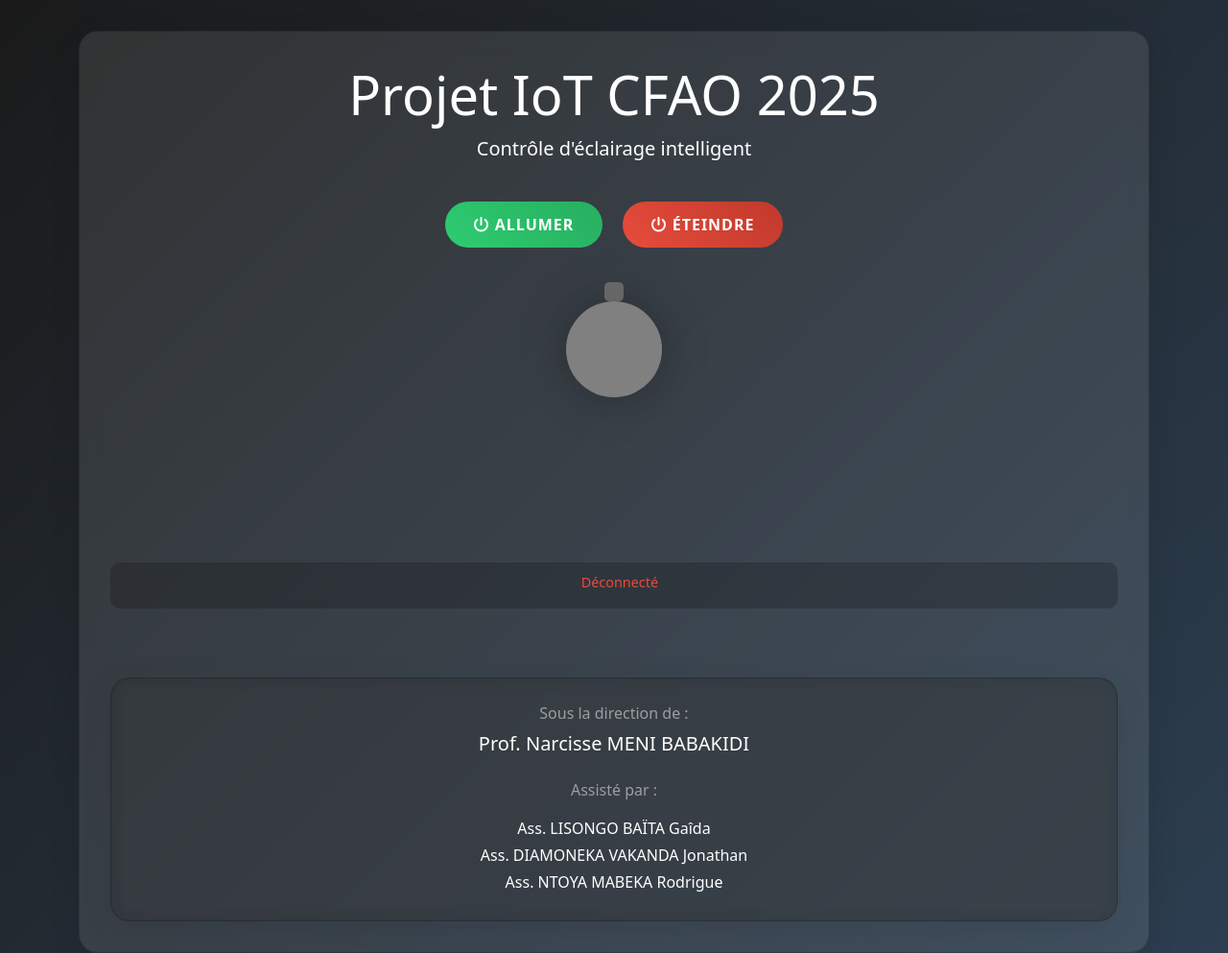
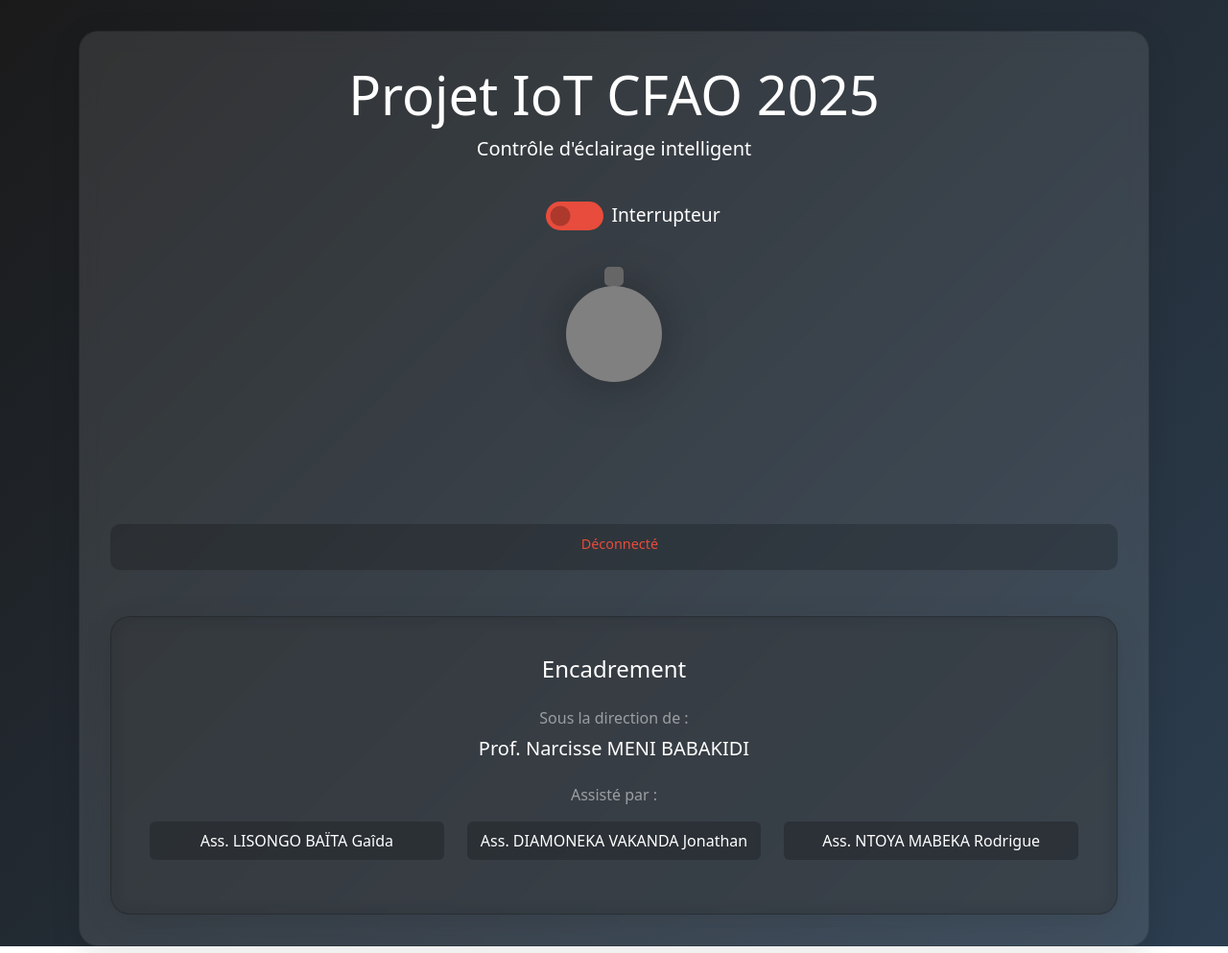
Before and after one commit to gaida-lisongo/cours_cfao_1, a plain HTML site: page index.html in a window 1280 px wide. Shown: the whole page at 96% size. Drawn offline with nearby package versions, Linux system fonts and the light colour scheme; no server answers; some icons are missing.

Commit message:
design switch

```diff
--- a/index.html
+++ b/index.html
@@ -99,8 +99,7 @@
         }
         .status-indicator i {
             margin-right: 8px;
-        }
-        .connection-status {
+        }        .connection-status {
             font-size: 0.9rem;
             color: #2ecc71;
         }
@@ -108,6 +107,46 @@
             font-size: 1.2rem;
             font-weight: bold;
             transition: color 0.3s ease;
+        }
+        .form-check-input.custom-switch {
+            width: 60px;
+            height: 30px;
+            margin: 0;
+            position: relative;
+            background-color: #e74c3c;
+            border-color: transparent;
+            cursor: pointer;
+            transition: all 0.3s ease;
+        }
+        .form-check-input.custom-switch:checked {
+            background-color: #2ecc71;
+            border-color: transparent;
+        }
+        .form-check-input.custom-switch:focus {
+            box-shadow: 0 0 0 0.25rem rgba(46, 204, 113, 0.25);
+        }
+        .form-check-label {
+            font-size: 1.2rem;
+            font-weight: 500;
+            cursor: pointer;
+        }
+        @media (max-width: 768px) {
+            .container {
+                padding: 1rem;
+            }
+            .card {
+                padding: 1rem;
+            }
+            .encadreurs-card {
+                margin: 1rem -0.5rem;
+                padding: 1rem;
+            }
+            .display-4 {
+                font-size: 2rem;
+            }
+            .lead {
+                font-size: 1.1rem;
+            }
         }
     </style>
 </head>
@@ -120,22 +159,20 @@
                     <h1 class="display-4 text-white">Projet IoT CFAO 2025</h1>
                     <p class="lead text-white">Contrôle d'éclairage intelligent</p>
                 </div>
-            </div>
-
-            <!-- Section boutons -->
+            </div>            <!-- Section switch -->
             <div class="row mb-4">
                 <div class="col text-center">
-                    <button id="btnAllumer" class="btn btn-custom btn-allumer me-3">
-                        <i class="fas fa-power-off"></i> Allumer
-                    </button>
-                    <button id="btnEteindre" class="btn btn-custom btn-eteindre">
-                        <i class="fas fa-power-off"></i> Éteindre
-                    </button>
+                    <div class="form-check form-switch d-inline-block">
+                        <input class="form-check-input custom-switch" type="checkbox" id="switchAmpoule">
+                        <label class="form-check-label ms-2 text-white" for="switchAmpoule">
+                            Interrupteur
+                        </label>
+                    </div>
                 </div>
             </div>
 
             <!-- Section ampoule -->
-            <div class="row mb-4">
+            <div class="row">
                 <div class="col text-center">
                     <div class="ampoule-container">
                         <div class="ampoule"></div>
@@ -144,7 +181,7 @@
             </div>
 
             <!-- Indicateur de statut -->
-            <div class="row mb-4">
+            <div class="row">
                 <div class="col">
                     <div class="status-indicator">
                         <span class="connection-status">
@@ -153,18 +190,37 @@
                         <div id="ampouleState" class="mt-2 fs-5"></div>
                     </div>
                 </div>
-            </div>
-
-            <!-- Section enseignants -->
+            </div>            <!-- Section enseignants -->
             <div class="row text-center mt-5">
                 <div class="col">
-                    <div class="card bg-dark bg-opacity-50 p-4">
-                        <p class="text-white-50 mb-2">Sous la direction de :</p>
-                        <h5 class="text-white">Prof. Narcisse MENI BABAKIDI</h5>
-                        <p class="text-white-50 mt-3">Assisté par :</p>
-                        <p class="text-white mb-1">Ass. LISONGO BAÏTA Gaîda</p>
-                        <p class="text-white mb-1">Ass. DIAMONEKA VAKANDA Jonathan</p>
-                        <p class="text-white mb-1">Ass. NTOYA MABEKA Rodrigue</p>
+                    <div class="card bg-dark bg-opacity-50 p-4 encadreurs-card">
+                        <div class="card-body">
+                            <h4 class="text-white mb-4">Encadrement</h4>
+                            <div class="mb-4">
+                                <p class="text-white-50 mb-2">Sous la direction de :</p>
+                                <h5 class="text-white">Prof. Narcisse MENI BABAKIDI</h5>
+                            </div>
+                            <div class="assistants">
+                                <p class="text-white-50 mb-3">Assisté par :</p>
+                                <div class="row justify-content-center">
+                                    <div class="col-md-4 mb-3">
+                                        <div class="p-2 rounded bg-dark bg-opacity-50">
+                                            <p class="text-white mb-0">Ass. LISONGO BAÏTA Gaîda</p>
+                                        </div>
+                                    </div>
+                                    <div class="col-md-4 mb-3">
+                                        <div class="p-2 rounded bg-dark bg-opacity-50">
+                                            <p class="text-white mb-0">Ass. DIAMONEKA VAKANDA Jonathan</p>
+                                        </div>
+                                    </div>
+                                    <div class="col-md-4 mb-3">
+                                        <div class="p-2 rounded bg-dark bg-opacity-50">
+                                            <p class="text-white mb-0">Ass. NTOYA MABEKA Rodrigue</p>
+                                        </div>
+                                    </div>
+                                </div>
+                            </div>
+                        </div>
                     </div>
                 </div>
             </div>
@@ -228,19 +284,19 @@
                 .always(function() {
                     $(btn).prop('disabled', false).css('opacity', '1');
                 });
-        }
-
-        $(document).ready(function() {
+        }        $(document).ready(function() {
             getStateBulb();
             setInterval(getStateBulb, 1000);
 
-            $('#btnAllumer').click(function() {
-                setStateBulb('on');
+            $('#switchAmpoule').change(function() {
+                const state = $(this).is(':checked') ? 'on' : 'off';
+                setStateBulb(state);
             });
 
-            $('#btnEteindre').click(function() {
-                setStateBulb('off');
-            });
+            // Mettre à jour l'état du switch en fonction de l'état de l'ampoule
+            function updateSwitchState(isOn) {
+                $('#switchAmpoule').prop('checked', isOn);
+            }
         });
     </script>
 </body>
```
